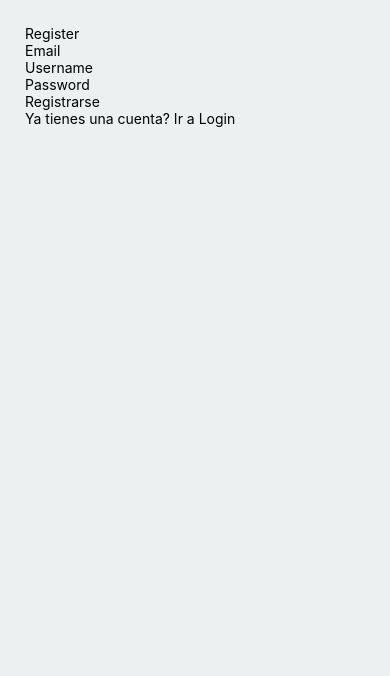
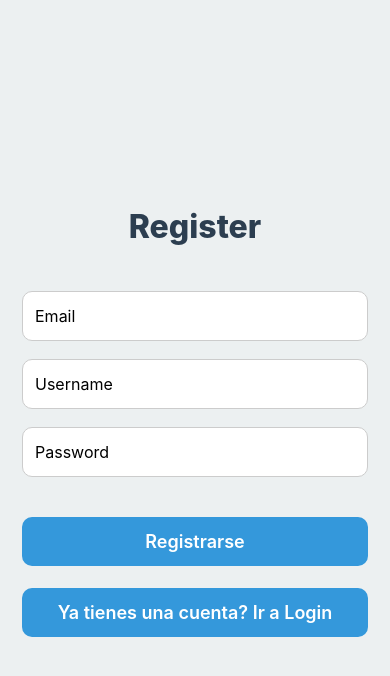
Before and after one commit to Sebagk/ProyectoReactNative, a React Native app in the folder ProyectoNative/: screen /Register in a window 390 px wide. Shown: the top 676 px of the page. Built offline with nearby package versions, Linux system fonts and the light colour scheme; no server answers.

Commit message:
ultimo de styles

```diff
--- a/ProyectoNative/src/screens/Register.js
+++ b/ProyectoNative/src/screens/Register.js
@@ -106,50 +106,47 @@ export class Register extends Component {
 const styles = StyleSheet.create({
   container: {
     flex: 1,
-    padding: 25,
+    justifyContent: 'center',
+    padding: 22,
     backgroundColor: '#ecf0f1',
   },
-  header: {
+  title: {
     fontSize: 32,
     fontWeight: '800',
+    textAlign: 'center',
+    marginBottom: 45,
     color: '#2c3e50',
-    marginBottom: 25,
+  },
+  input: {
+    height: 50,
+    borderColor: '#ccc',
+    borderWidth: 1.5,
+    marginBottom: 18,
+    paddingLeft: 12,
+    borderRadius: 10,
+    backgroundColor: '#ffffff',
+    fontSize: 16,
+  },
+  errorText: {
+    color: '#e74c3c',
+    fontSize: 15,
+    marginBottom: 12,
     textAlign: 'center',
   },
-  infoContainer: {
-    marginBottom: 25,
-    padding: 20,
-    backgroundColor: '#ffffff',
-    borderRadius: 12,
-    shadowColor: '#34495e',
-    shadowOffset: { width: 0, height: 3 },
-    shadowOpacity: 0.15,
-    shadowRadius: 7,
-    elevation: 4,
+  linkButton: {
+    marginTop: 22,
+    paddingVertical: 14,
+    paddingHorizontal: 18,
+    borderRadius: 10,
+    backgroundColor: '#3498db',
+    alignItems: 'center',
   },
-  infoText: {
+  linkText: {
+    color: 'white',
     fontSize: 18,
-    color: '#7f8c8d',
-    marginBottom: 8,
-  },
-  logoutButton: {
-    backgroundColor: '#e74c3c',
-    paddingVertical: 12,
-    borderRadius: 12,
-    alignItems: 'center',
-    marginBottom: 25,
-  },
-  logoutText: {
-    color: '#fff',
-    fontSize: 18,
-    fontWeight: '700',
-  },
-  noPostsText: {
-    textAlign: 'center',
-    color: '#bdc3c7',
-    fontSize: 18,
-    marginTop: 25,
+    fontWeight: '600',
   },
 });
 
+
 export default Register;
```
